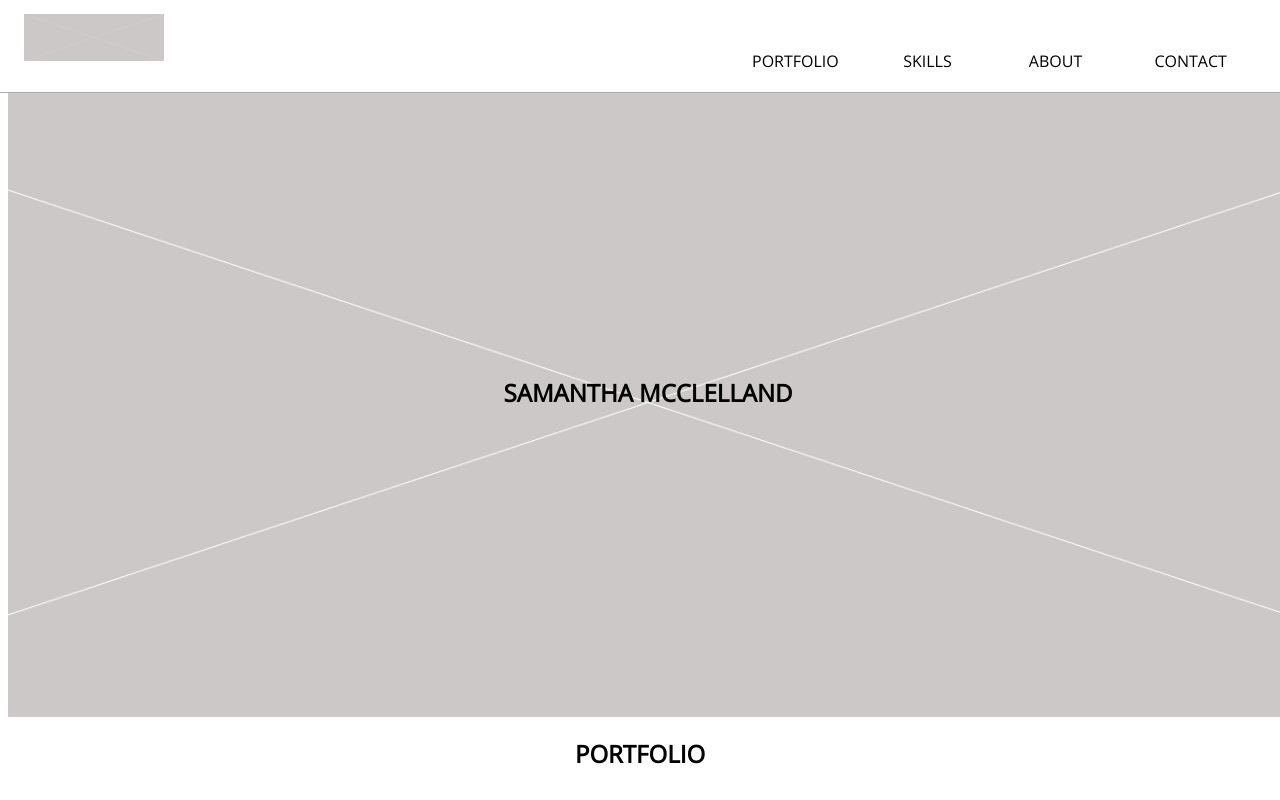
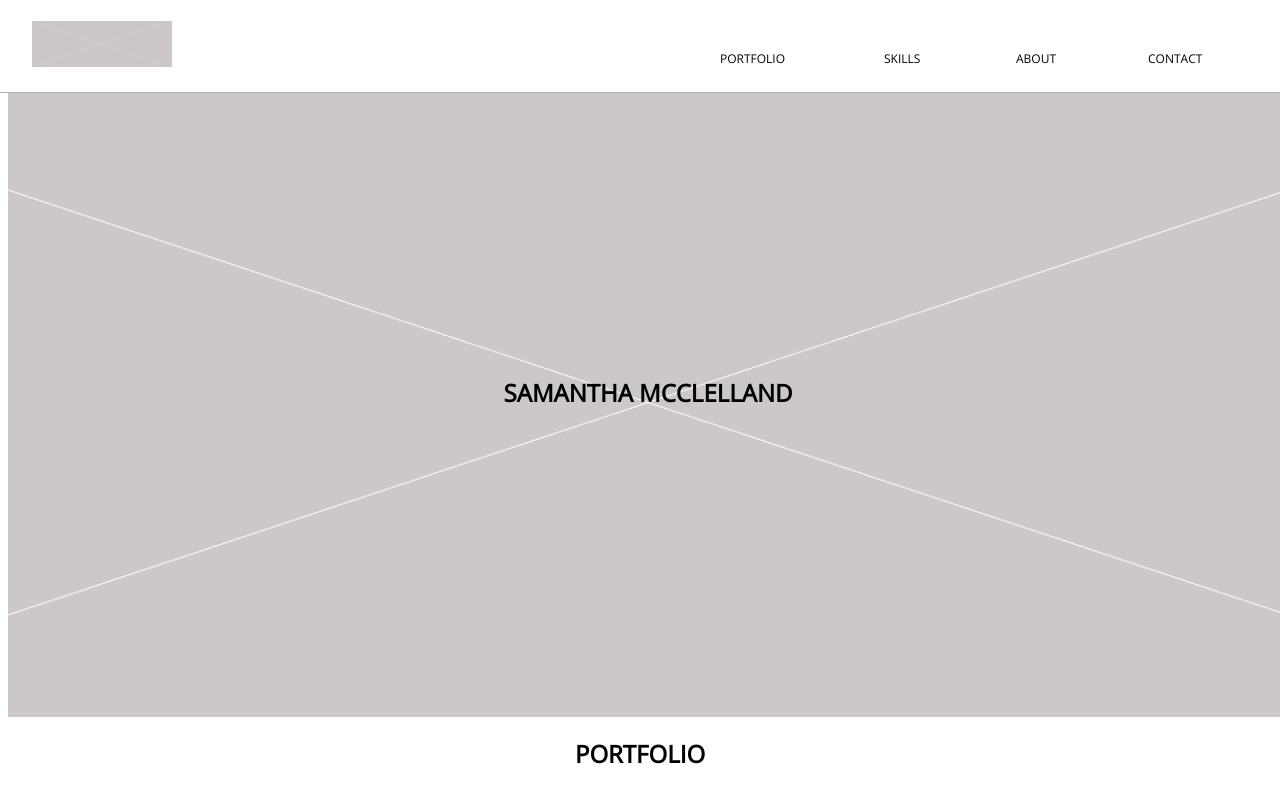
Before and after one commit to granz89/sam-website, a plain HTML site: page index.html in a window 1280 px wide. Drawn offline with nearby package versions, Linux system fonts and the light colour scheme.

Commit message:
refactor(css): change font size

```diff
--- a/scss/style.scss
+++ b/scss/style.scss
@@ -55,14 +55,13 @@ a:hover{
 	margin-right: 2em;
 	padding-top: 1em;
 	font-family: $font-stack;
-	font-size: 0.8em;
 }
 
 .nav-links li a{
 	display: inline-block;
 	min-width: 100px;
-	font-size: 16px;
-	line-height: 50px;
+	font-size: 12px;
+	line-height: 40px;
 	color: $font;
 	text-transform: uppercase;
 	text-decoration: none;
@@ -78,7 +77,8 @@ a:hover{
 
 .nav-logo{
 	width: 140px;
-	padding-top: 0.45em;
+	padding-top: 0.85em;
+	padding-left: 0.5em;
 	margin-left: 1.5em;
 }
 
```
Also changed, not shown: css/style.css.
